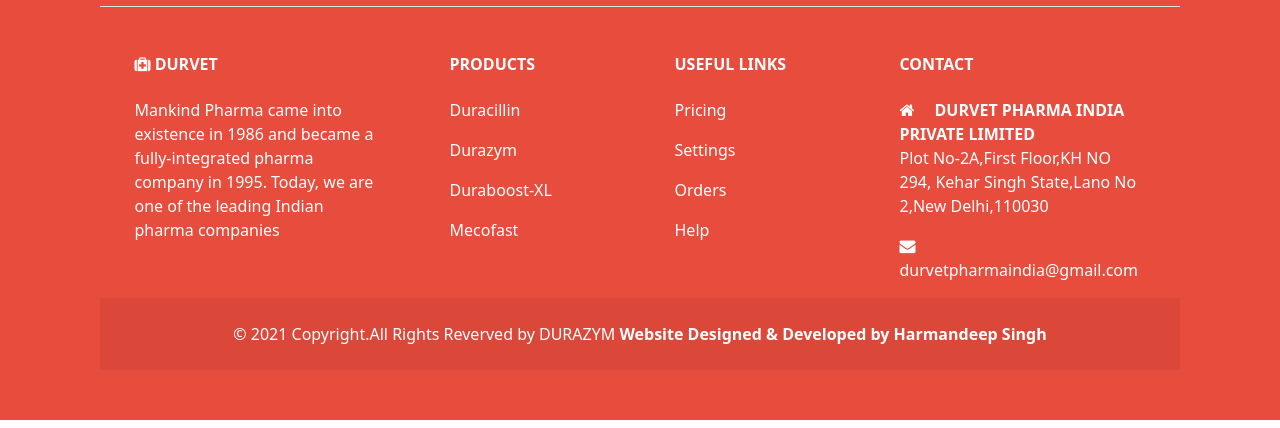
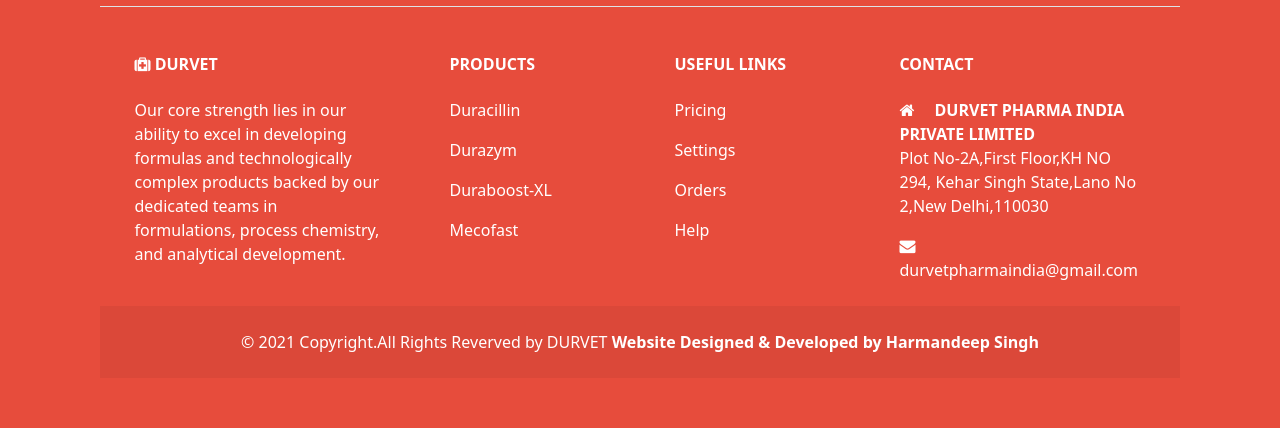
Before and after one commit to Harman1997-96/Durvet-Pharmana, a plain HTML site: page index.html in a window 1280 px wide. Shown: the part 5864-6292 px from the top of the page. Drawn offline with nearby package versions, Linux system fonts and the light colour scheme.

Commit message:
UpdateChanges

```diff
--- a/index.html
+++ b/index.html
@@ -352,9 +352,10 @@
                 Durvet
               </h6>
               <p>
-                Mankind Pharma came into existence in 1986 and became a
-                fully-integrated pharma company in 1995. Today, we are one of
-                the leading Indian pharma companies
+                Our core strength lies in our ability to excel in developing
+                formulas and technologically complex products backed by our
+                dedicated teams in formulations, process chemistry, and
+                analytical development.
               </p>
             </div>
             <!-- Grid column -->
@@ -441,7 +442,7 @@
         class="text-center p-4"
         style="background-color: rgba(0, 0, 0, 0.05);"
       >
-        © 2021 Copyright.All Rights Reverved by DURAZYM
+        © 2021 Copyright.All Rights Reverved by DURVET
         <a
           class="text-reset fw-bold"
           href="https://www.linkedin.com/in/harmandeep-singh-5b0b61209/"
```
